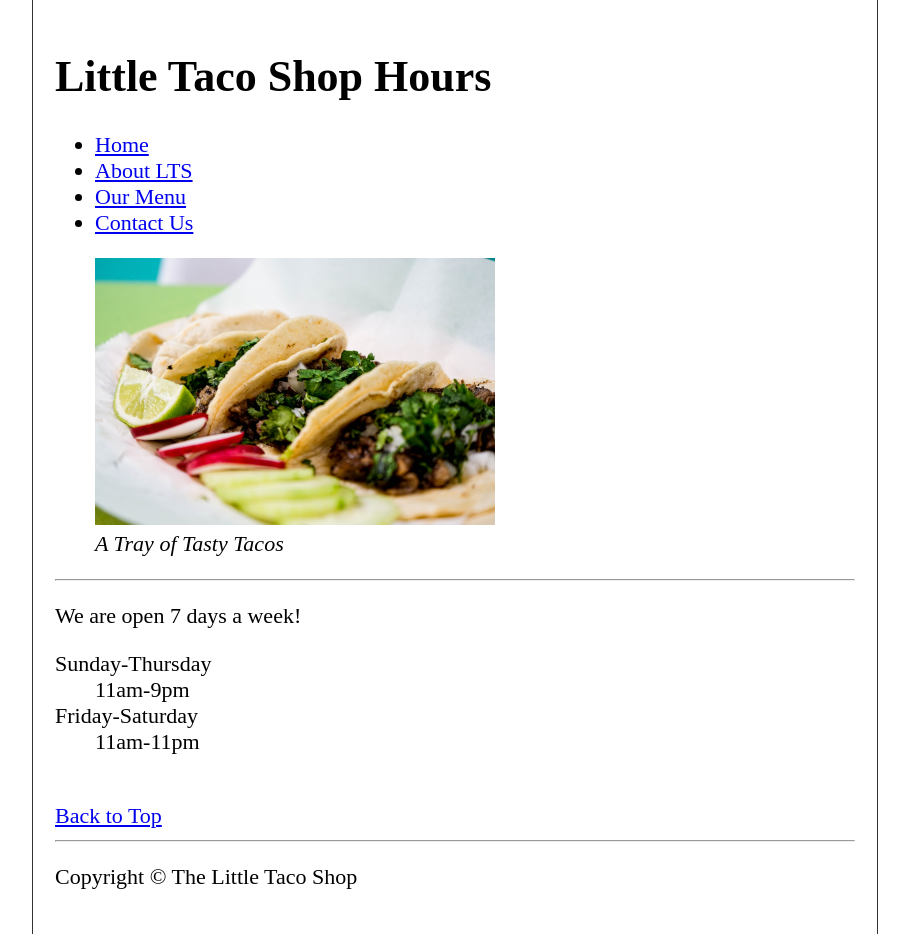
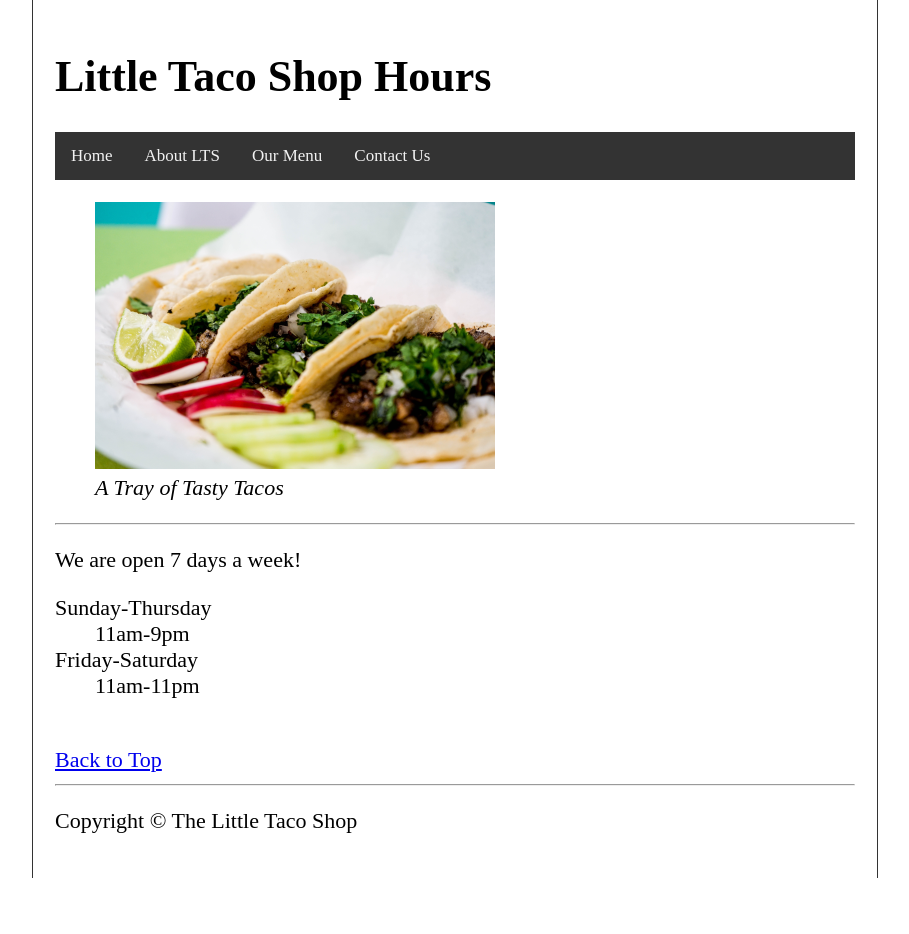
Before and after one commit to harindun99/First-html-project, a plain HTML site: page hours.html in a window 1280 px wide. Shown: the whole page, without its empty margins (185-1094 px from the left). After the commit the page ends 878 px from the top, so only its background shows below. Drawn offline with Linux system fonts and the light colour scheme.

Commit message:
Add navigation bar. and add some styles.

```diff
--- a/css/style.css
+++ b/css/style.css
@@ -17,3 +17,22 @@ th, td, caption {
     border-collapse: separate;
     padding: 0.5rem;
 }
+
+.topnav {
+    overflow: hidden;
+    background-color: #333;
+  }
+
+  .topnav a {
+    float: left;
+    color: #f2f2f2;
+    text-align: center;
+    padding: 14px 16px;
+    text-decoration: none;
+    font-size: 17px;
+  }
+
+  .topnav a:hover {
+    background-color: #ddd;
+    color: black;
+  }
--- a/hours.html
+++ b/hours.html
@@ -13,21 +13,13 @@
         <header>
             <h1>Little Taco Shop Hours</h1>
 
-            <nav aria-label="primary navigation">
-                <ul>
-                    <li>
-                        <a href="/">Home</a>
-                    </li>
-                    <li>
-                        <a href="/#aboutlts">About LTS</a>
-                    </li>
-                    <li>
-                        <a href="/#menu">Our Menu</a>
-                    </li>
-                    <li>
-                        <a href="contact.html">Contact Us</a>
-                    </li>
-                </ul>
+            <nav class="topnav" aria-label="primary navigation">
+
+                <a href="/">Home</a>
+                <a href="/#aboutlts">About LTS</a>
+                <a href="/#menu">Our Menu</a>
+                <a href="contact.html">Contact Us</a>
+
             </nav>
 
             <figure>
```
Also changed, not shown: contact.html (+7 -15 lines).
